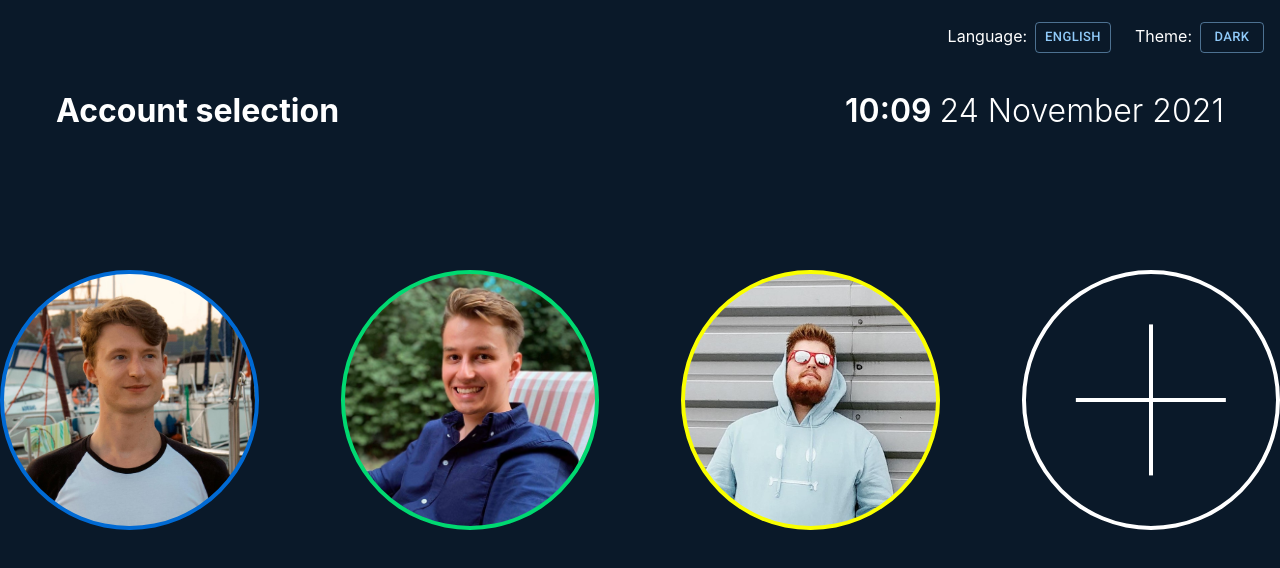
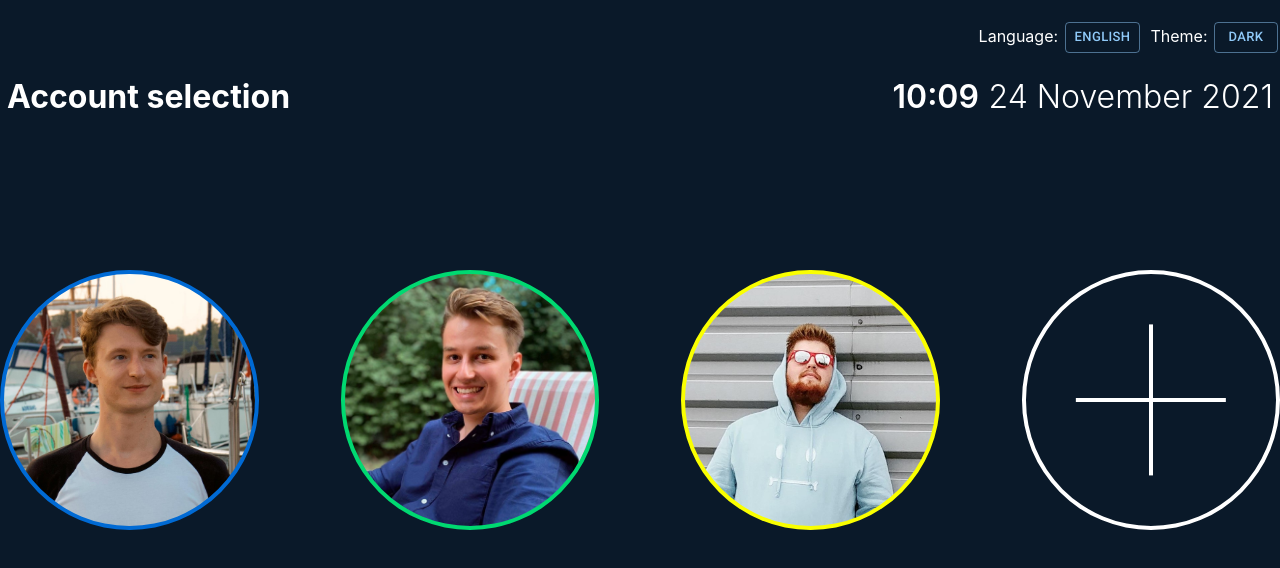
Before and after one commit to k-piekarczyk/pgui-dashboard, a React (Create React App) app: page / in a window 1280 px wide. Shown: the top 568 px of the page. Built offline with nearby package versions, Linux system fonts and the light colour scheme.

Commit message:
remove MUI Box components from PageContainer

```diff
--- a/src/components/PageContainer.component.scss
+++ b/src/components/PageContainer.component.scss
@@ -1,6 +1,23 @@
 @import "../mixins";
 
-.PageContainer__arrow {
+.PageContainer {
+
+  &__Controls {
+    display: flex;
+    justify-content: left;
+    align-items: center;
+    padding: 1px 2px 1px 2px;
+    height: 75px;
+
+    &__Nav {
+      display: flex;
+      align-items: center;
+
+      & > div {
+        cursor: pointer;
+      }
+
+      &-arrow {
         position: relative;
         width: 40px;
         height: 40px;
@@ -10,27 +27,51 @@
         border: 3px solid;
         border-radius: 6px;
         margin-top: 7px;
-}
-
-.PageContainer__arrow {
         @include theme-aware("background", "color-tile-border");
       }
 
-.PageContainer__text {
+      &-text {
         margin-left: 10px;
         font-size: 30px;
         @include theme-aware("color", "color-text");
       }
+    }
 
-.PageContainer__back_container {
-  display: flex;
-  align-items: center;
+    &__Lang {
+      margin-right: 10px;
+      margin-left: auto;
+    }
 
-  & > div {
-    cursor: pointer;
+    &__Lang, &__Theme {
+      & > button {
+        margin-left: .5em !important;
+      }
     }
   }
 
-.PageContainer__header > h1 {
+  &__Header {
+    display: flex;
+    justify-content: left;
+    align-items: center;
+    padding: 2px 7px 1px 7px;
+
+    &-text {
+      display: block;
       margin: 0;
     }
+
+    &__Clock {
+      margin-left: auto;
+      font-size: 2em;
+
+      &-time {
+        margin-right: .3em;
+        font-weight: 600;
+      }
+
+      &-date {
+        font-weight: 300;
+      }
+    }
+  }
+}
--- a/src/components/PageContainer.component.tsx
+++ b/src/components/PageContainer.component.tsx
@@ -1,5 +1,5 @@
 import React, { FunctionComponent, useState, useEffect } from "react";
-import { Box, Button, useTheme } from "@mui/material";
+import { Button, useTheme } from "@mui/material";
 
 import { DateTime } from "luxon";
 
@@ -31,8 +31,8 @@ const PageContainer: FunctionComponent<PageContainerProps> = (props) => {
     const clockInterval = setInterval(() => setCurrentTime(DateTime.now()), 1000);
 
     return function cleanup() {
-      clearInterval(clockInterval)
-    }
+      clearInterval(clockInterval);
+    };
   }, []);
 
   const { t, i18n } = useTranslation();
@@ -44,70 +44,49 @@ const PageContainer: FunctionComponent<PageContainerProps> = (props) => {
   };
 
   return (
-    <>
-      <Box
-        sx={{
-          display: "flex",
-          justifyContent: "left",
-          alignItems: "center",
-          paddingTop: 1,
-          paddingBottom: 1,
-          paddingLeft: 2,
-          paddingRight: 2,
-          height: "75px",
-        }}
-      >
+    <div className="PageContainer">
+      <div className="PageContainer__Controls">
         {props.previousPage ? (
-          <div className="PageContainer__back_container" onClick={goBack()}>
-            <div className="PageContainer__arrow" />
-            <div className="PageContainer__text">
+          <div className="PageContainer__Controls__Nav" onClick={goBack()}>
+            <div className="PageContainer__Controls__Nav-arrow" />
+            <div className="PageContainer__Controls__Nav-text">
               {t("Return to")}: {props.previousPage!.name}
             </div>
           </div>
         ) : undefined}
 
-        <Box sx={{ marginRight: 3, marginLeft: "auto" }}>
+        <div className="PageContainer__Controls__Lang">
           {t("Language")}:
-          <Button sx={{ marginLeft: 1 }} size="small" variant="outlined" onClick={langMode.toggleLanguage}>
+          <Button size="small" variant="outlined" onClick={langMode.toggleLanguage}>
             {i18n.language === "en" ? t("English") : t("Polish")}
           </Button>
-        </Box>
+        </div>
 
-        <Box>
+        <div className="PageContainer__Controls__Theme">
           {t("Theme")}:
-          <Button sx={{ marginLeft: 1 }} size="small" variant="outlined" onClick={colorMode.toggleColorMode}>
+          <Button size="small" variant="outlined" onClick={colorMode.toggleColorMode}>
             {theme.palette.mode === "dark" ? t("Dark") : t("Light")}
           </Button>
-        </Box>
+        </div>
 
         {props.loggedIn ? <UserIcon /> : undefined}
-      </Box>
+      </div>
 
-      <Box
-        sx={{
-          display: "flex",
-          justifyContent: "left",
-          alignItems: "center",
-          paddingTop: 2,
-          paddingBottom: 1,
-          paddingLeft: 7,
-          paddingRight: 7,
-        }}
-      >
-        <div className="PageContainer__header">
-          <h1>{props.header}</h1>
+      <div className="PageContainer__Header">
+        <h1 className="PageContainer__Header-text">{props.header}</h1>
+
+        <div className="PageContainer__Header__Clock">
+          <span className="PageContainer__Header__Clock-time">
+            {currentTime.toFormat("hh:mm", { locale: i18n.language })}
+          </span>
+          <span className="PageContainer__Header__Clock-date">
+            {currentTime.toFormat("dd LLLL yyyy", { locale: i18n.language })}
+          </span>
         </div>
-        <Box sx={{ marginLeft: "auto", fontSize: "2em" }}>
-          <Box component="span" sx={{ marginRight: 1, fontWeight: 600 }}>
-            {currentTime.toFormat("hh:mm", { locale: i18n.language })}
-          </Box>
-          <Box component="span" sx={{ fontWeight: 300 }}>
-            {currentTime.toFormat("dd LLLL yyyy", { locale: i18n.language })}
-          </Box>
-        </Box>
-      </Box>
-      <Box>{props.children ?? "Nothing here"}</Box>
-    </>
+      </div>
+
+      <div className="PageContainer__Children">{props.children ?? "Nothing here"}</div>
+    </div>
   );
 };
 
```
Lines whose indentation alone changed are shown as unchanged.
